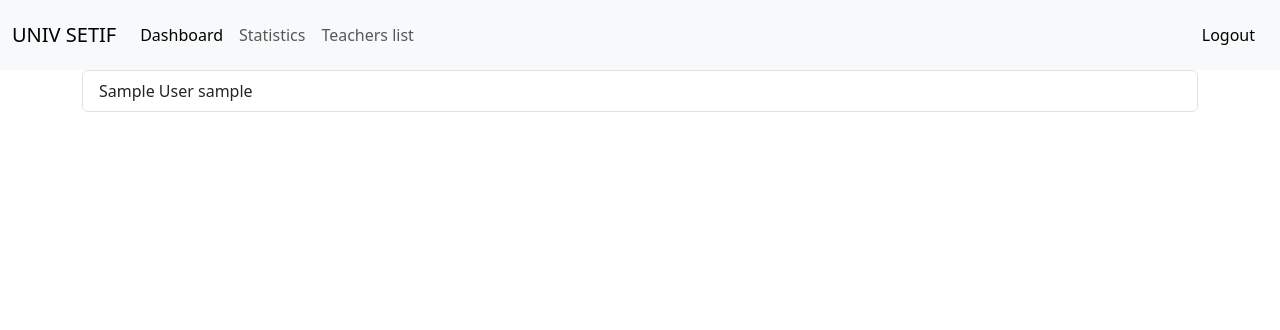
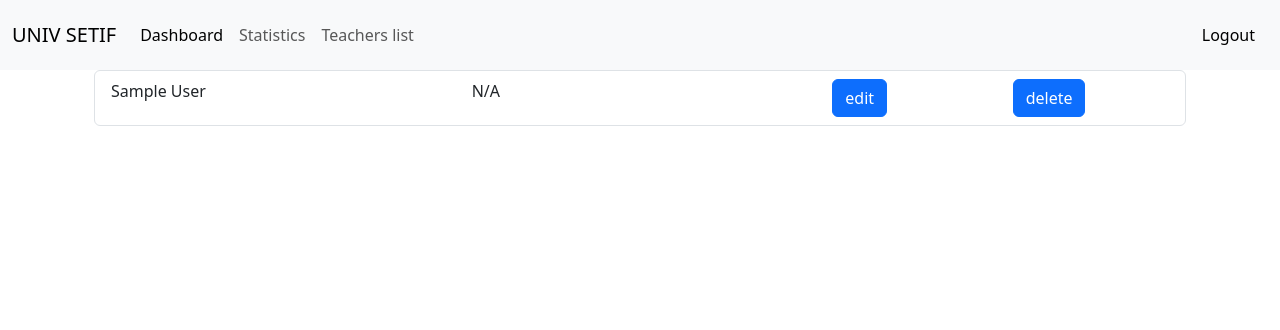
Before and after one commit to aymenm9/LRSD_manager, a Flask app: page /teachers_list in a window 1280 px wide. Shown: the top 330 px of the page. Run offline with Flask 3, Linux system fonts and the light colour scheme; the visitor is signed in with stand-in values (Sample User, id 1); tables that the repository leaves empty hold one stand-in row (values such as "Sample post"); parts of the project's set-up code (start-up, migrations or seed data) failed here and were passed over.

Commit message:
teachers list api and delete teacher

```diff
--- a/lrsd_app/app.py
+++ b/lrsd_app/app.py
@@ -3,7 +3,7 @@ from flask_session import Session
 from flask_sqlalchemy import SQLAlchemy
 from models import Admin, Teachers, Departments
 from db import db
-from auth import login_required,admin, login_u
+from auth import login_required, login_u
 from apology import apology
 from werkzeug.security import check_password_hash, generate_password_hash
 from exceptions import Password_or_username_none, Pass_user_incorrect
@@ -42,15 +42,28 @@ def add_teacher():
         if not((username := request.form.get("username")) and (password := request.form.get("password")) and (department := request.form.get("department"))):
             return apology("one is blank")
 
-        if email := request.form.get("email") :
-            teacher = Teachers(username = username , email = email , password_hash = generate_password_hash(password), department_id = department)
+        teacher = Teachers(username = username, password_hash = generate_password_hash(password), department_id = department)
+        if first_name := request.form.get("first_name"):
+            teacher.first_name = first_name
+        if last_name := request.form.get("last_name"):
+            teacher.last_name = last_name
         db.session.add(teacher)
         db.session.commit()
         return redirect("/")
 
-"""@app.route("/teachers_list")
-def teachers_list():
-    return render_template("teachers_list.html")"""
+@app.route("/teachers")
+@login_required
+def teachers():
+    teachers = [{"id":teacher.id, "first_name":teacher.first_name, "last_name":teacher.last_name}
+                for teacher in Teachers.query.with_entities(Teachers.id, Teachers.first_name, Teachers.last_name)]
+    return jsonify(teachers)
+
+@app.route("/teachers_")
+@login_required
+def teachers_():
+    teachers = [{"id":teacher.id, "first_name":teacher.first_name, "last_name":teacher.last_name}
+                for teacher in Teachers.query.with_entities(Teachers.id, Teachers.first_name, Teachers.last_name)]
+    return render_template("teachers.html", teachers = teachers)
 
 @app.route("/teachers_list")
 @login_required
@@ -58,6 +71,13 @@ def teachers_list():
     teachers = Teachers.query.with_entities(Teachers.first_name,Teachers.last_name,Teachers.username).all()
     return render_template("teachers_list.html", teachers= teachers)
 
+@app.route("/delete_teacher", methods=["POST"])
+@login_required
+def delete_teacher():
+    teacher = Teachers.query.filter_by(id = request.form.get("id")).first()
+    db.session.delete(teacher)
+    db.session.commit()
+    return redirect(request.referrer)
 
 
 @app.route("/login")
--- a/lrsd_app/auth.py
+++ b/lrsd_app/auth.py
@@ -34,10 +34,3 @@ def login_u(user_class,username, password):
     if not check_password_hash(user.password_hash, password):
         raise Pass_user_incorrect({"password": True , "msg":"password is incorect!"})
     return user
-
-def admin(f):
-    @wraps(f)
-    def decorated_function(*args, **kwargs):
-        if session.get("user_type") != "admin":
-            return redirect("/")
-        return f(*args, **kwargs)
--- /dev/null
+++ b/lrsd_app/templates/teachers.html
@@ -0,0 +1,18 @@
+<div class="container-sm ">
+    <ul class="list-group " id="list">
+        {% for teacher in teachers %}
+            <li class="list-group-item "><div class="row">
+                <div class="col-4 ">{{teacher.first_name}} {{teacher.last_name}}</div>
+                <div class="col-4 ">{% if teacher.mark %} {{teacher.note}} {% else %} N/A {% endif %}</div>
+                <div class="col-2"><form action="/edit_teacher" method="post">
+                    <input type="hidden" name="id" value="{{teacher.id}}">
+                    <button type="submit" class="btn btn-primary ">edit</button>
+                </form></div>
+                <div class="col-2 "><form action="/delete_teacher" method="post">
+                    <input type="hidden" name="id" value="{{teacher.id}}">
+                    <button type="submit" class="btn btn-primary ">delete</button>
+                </form></div>
+            </div> </li>
+        {% endfor %}
+    </ul>
+</div>
--- a/lrsd_app/templates/teachers_list.html
+++ b/lrsd_app/templates/teachers_list.html
@@ -13,11 +13,17 @@
 {% endblock %}
 {% block main %}
     <div class="container-sm ">
-        <ul class="list-group ">
-            {%for teacher in teachers %}
-            <li class="list-group-item ">{{teacher.first_name}} {{teacher.last_name}} {{teacher.username}}</li>
-            {%endfor%}
+        <ul class="list-group " id="list2">
         </ul>
     </div>
 
+    <Script>
+        async function teachers_2(){
+            let teachers_response = await fetch("/teachers_");
+            const list2 = document.getElementById("list2");
+            list2.innerHTML = await teachers_response.text() ;
+        }
+        teachers_2();
+    </Script>
+
 {% endblock %}
```
Also changed, not shown: lrsd_app/templates/admin_dashboard.html (+8 -0 lines), 4 other files.
